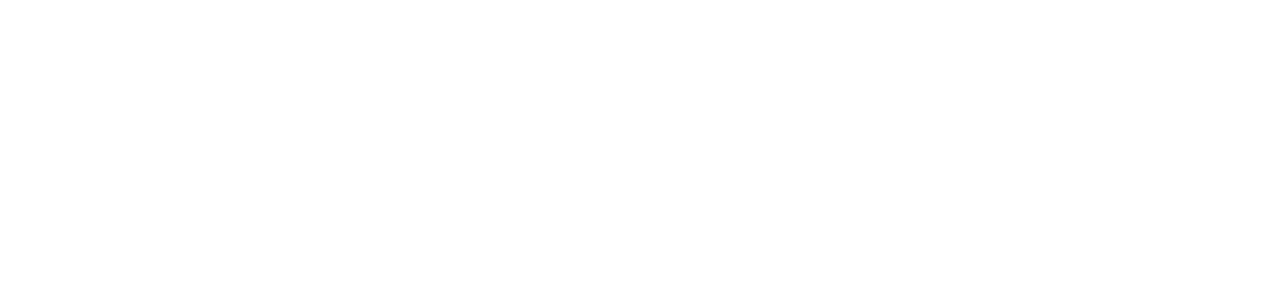
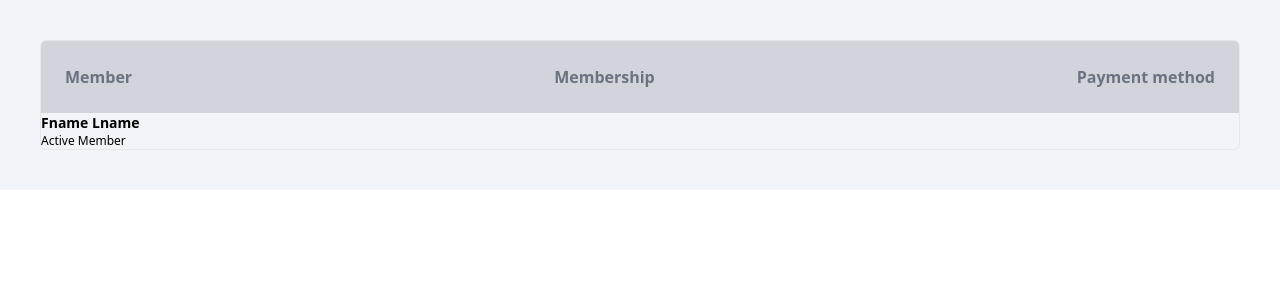
Before and after one commit to mustaphachqoubi/gym_management_system, a React (Vite) app: page /members in a window 1280 px wide. Before the commit this address had no page. Shown: the top 300 px of the page. Built offline with nearby package versions, Linux system fonts and the light colour scheme.

Commit message:
just started with members page but i'm gonna leave it here for today

```diff
--- a/src/App.jsx
+++ b/src/App.jsx
@@ -1,11 +1,13 @@
 import {Route, Routes} from 'react-router-dom'
 import Home from './pages/Home'
+import Members from './pages/Members'
 function App() {
 
   return (
     <div className="bg-slate-100">
       <Routes>
         <Route path='/' element={<Home />} />
+        <Route path='/members' element={<Members />} />
       </Routes>
     </div>
   )
--- a/src/pages/Home.jsx
+++ b/src/pages/Home.jsx
@@ -4,9 +4,8 @@
 import { BiTime } from "react-icons/bi";
 import { FiAlertTriangle } from "react-icons/fi";
 import { Line } from "react-chartjs-2";
-import { Bar } from "react-chartjs-2";
-import { Bubble } from "react-chartjs-2";
 import { Chart as ChartJS, registerables } from "chart.js";
+import {Link} from 'react-router-dom'
 ChartJS.register(...registerables);
 
 const Home = () => {
@@ -28,7 +27,7 @@
     datasets: [
       {
         label: "yearly Profit DH",
-        pointRadius: 10,
+        pointRadius: 5,
         lineTension: 0.5,
         backgroundColor: "#0ea5e9",
         borderColor: "rgba(0,0,0,1)",
@@ -43,12 +42,14 @@
   return (
     <div className="h-full">
       <div className="flex flex-col md:flex-row items-center p-10 gap-5">
+        <Link to='/members' className="w-full">
         <div className="bg-green-500 hover:bg-green-700 text-white w-full h-40 flex flex-col justify-center items-center text-2xl font-bold rounded-md gap-4 text-center cursor-pointer">
           <div className="text-3xl">
             <SlPeople />
           </div>
           <h1>2 Members</h1>
         </div>
+        </Link>
         <div className="bg-blue-500 hover:bg-blue-700 text-white w-full h-40 flex flex-col justify-center items-center text-2xl font-bold rounded-md gap-4 text-center cursor-pointer">
           <div className="text-3xl">
             <RiAdminLine />
@@ -70,16 +71,18 @@
       </div>
 
       <div className="flex justify-between items-cener p-10 ">
-        <div className="flex flex-wrap w-full gap-2">
-          <div className="rounded-md border-2 border-black flex justify-center items-center p-4 w-full md:w-[49%] ">
+        <div className="flex flex-col md:flex-row w-full gap-2">
+          <div className="rounded-md border-2 border-black flex justify-center items-center p-4 w-full md:w-[50%] ">
             <Line data={state} />
           </div>
 
-          <div className="flex w-full md:w-[49%] md:h-[60vh]">
+          <div className="flex w-full md:w-[50%] ">
             <div className="border-2 border-black w-full mb-2 p-5 rounded-md h-full">
-              <h3>Quick member adding</h3>
+              <div>
+                <h3>Quick member adding</h3>
+              </div>
 
-              <form action="" className=" flex flex-col">
+              <form action="" onSubmit={(e) => e.preventDefault()}>
                 <div className="flex flex-wrap gap-4 p-6">
                   <input
                     type="text"
@@ -109,11 +112,10 @@
                     placeholder="Email"
                     className="border-2 border-black p-2 bg-slate-100 rounded-md w-full"
                   />
-                <div className="bg-blue-500 w-full md:w-20 h-10 font-bold flex justify-center items-center text-white rounded-md hover:bg-blue-700 cursor-pointer">
-                  <button>Add</button>
+                  <div className="bg-blue-500 w-full md:w-20 h-10 font-bold flex justify-center items-center text-white rounded-md hover:bg-blue-700 cursor-pointer">
+                    <button>Add</button>
+                  </div>
                 </div>
-                </div>
-
               </form>
             </div>
           </div>
--- /dev/null
+++ b/src/pages/Members.jsx
@@ -0,0 +1,35 @@
+import React from 'react'
+
+const Members = () => {
+  return (
+    <div className='h-full'>
+        <div className='flex p-10'>
+            <div className='border w-full rounded-md overflow-hidden'>
+                <div className='bg-gray-300 flex justify-between items-center p-6 font-bold'>
+                    <div className='text-gray-500'>
+                        <h1>Member</h1>
+                    </div>
+                    <div className='text-gray-500'>
+                        <h1>Membership</h1>
+                    </div>
+                    <div className='text-gray-500'>
+                        <h1>Payment method</h1>
+                    </div>
+                </div>
+
+                <div className="flex">
+                    <div className='flex'>
+                        <div><img src="" alt="" /></div>
+                        <div>
+                            <h1 className='font-bold text-sm'>Fname Lname</h1>
+                            <h3 className='text-xs'>Active Member</h3>
+                        </div>
+                    </div>
+                </div>
+            </div>
+        </div>
+    </div>
+  )
+}
+
+export default Members
```
